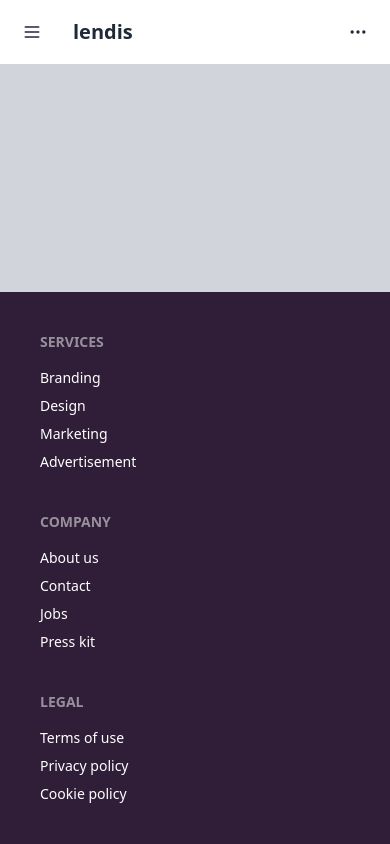
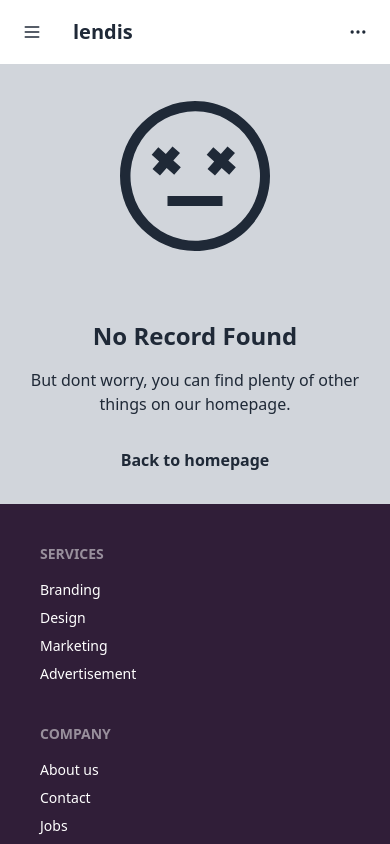
Before and after one commit to alexaung/reactjs-autocomplete, a React (Vite) app: page /journey in a window 390 px wide. Shown: the top 844 px of the page. Built offline with nearby package versions, Linux system fonts and the light colour scheme.

Commit message:
fixed responsive

```diff
--- a/src/components/Error.tsx
+++ b/src/components/Error.tsx
@@ -1,21 +1,54 @@
-import React from 'react'
+import React from "react";
 
 type ErrorProps = {
-    message: string
-}
-export const Error = ({message}:ErrorProps) => {
+  message: string;
+};
+export const Error = ({ message }: ErrorProps) => {
   return (
-    <section className="flex items-center h-full p-16 dark:bg-gray-900 dark:text-gray-100">
-	<div className="container flex flex-col items-center justify-center px-5 mx-auto my-8">
+    <section className="flex items-center h-full sm:p-16 dark:bg-gray-900 dark:text-gray-100">
+      <div className="container flex flex-col items-center justify-center px-5 mx-auto my-8 space-y-8 text-center sm:max-w-md">
+        <svg
+          xmlns="http://www.w3.org/2000/svg"
+          viewBox="0 0 512 512"
+          className="w-40 h-40 dark:text-gray-600"
+        >
+          <path
+            fill="currentColor"
+            d="M256,16C123.452,16,16,123.452,16,256S123.452,496,256,496,496,388.548,496,256,388.548,16,256,16ZM403.078,403.078a207.253,207.253,0,1,1,44.589-66.125A207.332,207.332,0,0,1,403.078,403.078Z"
+          ></path>
+          <rect
+            width="176"
+            height="32"
+            x="168"
+            y="320"
+            fill="currentColor"
+          ></rect>
+          <polygon
+            fill="currentColor"
+            points="210.63 228.042 186.588 206.671 207.958 182.63 184.042 161.37 162.671 185.412 138.63 164.042 117.37 187.958 141.412 209.329 120.042 233.37 143.958 254.63 165.329 230.588 189.37 251.958 210.63 228.042"
+          ></polygon>
+          <polygon
+            fill="currentColor"
+            points="383.958 182.63 360.042 161.37 338.671 185.412 314.63 164.042 293.37 187.958 317.412 209.329 296.042 233.37 319.958 254.63 341.329 230.588 365.37 251.958 386.63 228.042 362.588 206.671 383.958 182.63"
+          ></polygon>
+        </svg>
         <div className="max-w-md text-center">
           <h2 className="mb-8 font-extrabold text-9xl dark:text-gray-600">
             <span className="sr-only">Error</span>
           </h2>
           <p className="text-2xl font-semibold md:text-3xl">{message}</p>
-			<p className="mt-4 mb-8 dark:text-gray-400">But dont worry, you can find plenty of other things on our homepage.</p>
-			<a rel="noopener noreferrer" href="/home" className="px-8 py-3 font-semibold rounded dark:bg-violet-400 dark:text-gray-900">Back to homepage</a>
+          <p className="mt-4 mb-8 dark:text-gray-400">
+            But dont worry, you can find plenty of other things on our homepage.
+          </p>
+          <a
+            rel="noopener noreferrer"
+            href="/home"
+            className="px-8 py-3 font-semibold rounded dark:bg-violet-400 dark:text-gray-900"
+          >
+            Back to homepage
+          </a>
         </div>
       </div>
     </section>
-  )
-}
+  );
+};
--- a/src/pages/home/HomePage.tsx
+++ b/src/pages/home/HomePage.tsx
@@ -25,7 +25,7 @@ export const HomePage = () => {
         </div>
       </section>
       <section className="bg-base-200">
-        <div className="hero py-10">
+        {/* <div className="hero py-10">
           <div className="hero-content flex-col lg:flex-row-reverse">
             <img src={station} className="max-w-lg rounded-lg shadow-2xl" />
             <div>
@@ -39,6 +39,22 @@ export const HomePage = () => {
               </button>
             </div>
           </div>
+        </div> */}
+        <div className="hero bg-base-200">
+          <div className="flex-col hero-content lg:flex-row-reverse my-10">
+            <img src={station} className="md:max-w-sm rounded-lg shadow-2xl" />
+
+            <div>
+              <h1 className="mb-5 text-5xl font-bold">Autumn Special</h1>
+              <p className="mb-5">
+                For a short time only: <strong>get a 10% discount</strong> on{" "}
+                <strong>selected German Rail passes</strong>
+              </p>
+              <button className="btn btn-primary text-black hover:text-white">
+                More
+              </button>
+            </div>
+          </div>
         </div>
       </section>
     </>
--- a/src/pages/journey/JourneyPage.tsx
+++ b/src/pages/journey/JourneyPage.tsx
@@ -24,7 +24,15 @@ export const JourneyPage = () => {
             />
           ))}
         </>
-      ) : null}
+      ) : (
+        <>
+          {!journey.error && journey.journeys.length === 0 ? (
+            <Error message="No Record Found" />
+          ) : (
+            <></>
+          )}
+        </>
+      )}
     </>
   );
 };
--- a/src/pages/journey/components/JourneyHeader.tsx
+++ b/src/pages/journey/components/JourneyHeader.tsx
@@ -10,11 +10,12 @@ export const JourneyHeader = () => {
     navigate("/home");
   };
   return (
-    <div className="flex items-center justify-center mx-5 my-5">
-      <div className="card md:w-3/4 bg-base-100 shadow-xl">
+    <>
+      <div className="flex flex-col items-center justify-center mx-2 my-3">
+        <div className="card w-full md:w-3/4 bg-base-100 shadow-xl">
           <div className="card-body">
-          <div className="flex flex-row">
-            <div className="my-5">
+            <div className="flex flex-col md:flex-row">
+              <div className="my-1 flex flex-row items-center">
                 <span>
                   <svg
                     className="w-6 h-6 text-blue-600 dark:text-blue-400"
@@ -37,13 +38,12 @@ export const JourneyHeader = () => {
                     </g>
                   </svg>
                 </span>
+                <h3 className="flex pl-1 pr-5 items-center text-lg font-semibold text-gray-900 dark:text-white">
+                  {journey.criteria?.from?.name}
+                </h3>
               </div>
 
-            <h3 className="flex pl-2 pr-5 items-center text-lg font-semibold text-gray-900 dark:text-white">
-              {journey.criteria?.from?.name}
-            </h3>
-
-            <div className="my-5">
+              <div className="my-1 flex flex-row items-center">
                 <span>
                   <svg
                     className="w-6 h-6 text-blue-600 dark:text-blue-400"
@@ -66,11 +66,12 @@ export const JourneyHeader = () => {
                     </g>
                   </svg>
                 </span>
-            </div>
-            <h3 className="flex pl-2 pr-5 items-center text-lg font-semibold text-gray-900 dark:text-white">
+                <h3 className="flex pl-1 pr-5 items-center text-lg font-semibold text-gray-900 dark:text-white">
                   {journey.criteria?.to?.name}
                 </h3>
-            <div className="my-5">
+              </div>
+
+              <div className="my-1 flex flex-row items-center">
                 <span>
                   <svg
                     className="w-6 h-6 text-blue-600 dark:text-blue-400"
@@ -84,10 +85,10 @@ export const JourneyHeader = () => {
                     />
                   </svg>
                 </span>
-            </div>
-            <h3 className="flex pl-2 pr-5 items-center text-lg font-semibold text-gray-900 dark:text-white">
+                <h3 className="flex pl-1 pr-5 items-center text-lg font-semibold text-gray-900 dark:text-white">
                   DEP: {Moment(journey.criteria?.departure).format("HH:mm")}
                 </h3>
+              </div>
             </div>
             <div className="flex justify-start">
               <button
@@ -101,5 +102,14 @@ export const JourneyHeader = () => {
           </div>
         </div>
       </div>
+      <div className="flex m-4 items-center justify-center ">
+        <div className="w-full md:w-3/4">
+          <h3 className="font-semibold">
+            Outward journey on{" "}
+            {Moment(journey.criteria?.departure).format("DD/MM/YYYY")}
+          </h3>
+        </div>
+      </div>
+    </>
   );
 };
--- a/src/pages/journey/components/JourneyItem.tsx
+++ b/src/pages/journey/components/JourneyItem.tsx
@@ -38,14 +38,14 @@ export const JourneyItem = ({ journey, index }: JourneyProps) => {
                   />
                 ))}
               </div>
-              <div className="w-full flex flex-row justify-between">
+              <div className="w-full flex flex-row justify-between pt-2">
                 <div>{journey.legs[0].origin.name}</div>
                 <div>
                   {journey.legs[journey.legs.length - 1].destination.name}
                 </div>
               </div>
             </div>
-            <div className="w-full md:w-1/4 flex justify-end md:justify-center items-center pt-2 mt-2 md:border-l">
+            <div className="w-full md:w-1/4 flex justify-end md:justify-center items-center pt-2 mt-2 border-t lg:border-t-0 md:border-l">
               <div>
                 {journey.price ? (
                   <h3 className="flex items-center mb-1 text-lg font-semibold text-gray-900 dark:text-white">
--- a/src/pages/journey/components/ProgressLine.tsx
+++ b/src/pages/journey/components/ProgressLine.tsx
@@ -44,13 +44,13 @@ export const ProgressLine = ({ journey, leg, index }: ProgressLineProps) => {
     <>
       {leg.line ? (
         <div
-          className="h-10 rounded-md flex justify-center items-center"
+          className="h-8 rounded-md flex justify-center items-center"
           style={{ width: `${percentage}%`, backgroundColor: `${colors[index]}` }}
         >
-          <div className="text-base font-bold"><span className="whitespace-nowrap">{leg.line.name}</span></div>
+          <div className="text-xs md:text-base font-bold"><span className="whitespace-nowrap">{leg.line.name}</span></div>
         </div>
       ) : (
-        <div className="h-10 rounded-sm flex justify-center items-center">
+        <div className="h-8 rounded-sm flex justify-center items-center">
           {leg.walking ? (
             <svg
               className="w-6 h-6 text-blue-600 dark:text-blue-400"
```
Lines whose indentation alone changed are shown as unchanged.
